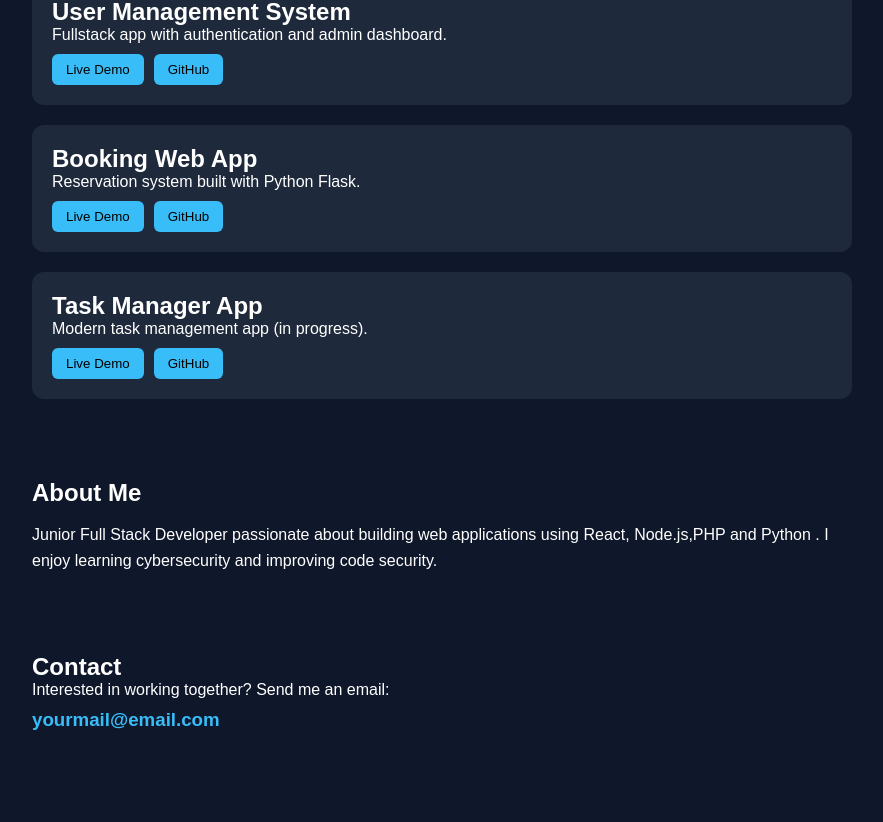
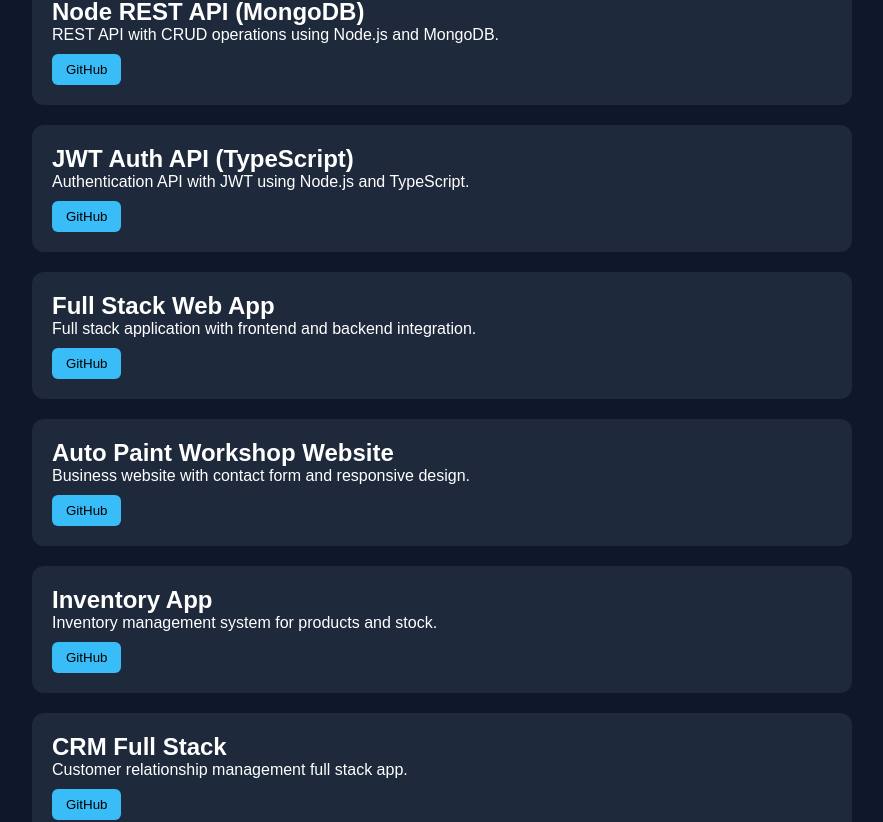
Before and after one commit to Churiflow/portfolio, a React app: page / in a window 1280 px wide. Shown: the part 818-1640 px from the top of the page, without its empty margins (198-1081 px from the left). Before the commit the page ends 1589 px from the top, so only its background shows below. Built offline with nearby package versions, Linux system fonts and the light colour scheme; the HTML template or start-up script is replaced by a standard one.

Commit message:
add real github projects

```diff
--- a/src/pages/Projects.jsx
+++ b/src/pages/Projects.jsx
@@ -5,16 +5,39 @@ function Projects({ language }) {
       title: "Projects",
       projects: [
         {
-          name: "User Management System",
-          desc: "Fullstack app with authentication and admin dashboard.",
+          name: "Node REST API (MongoDB)",
+          desc: "REST API with CRUD operations using Node.js and MongoDB.",
+          github: "https://github.com/Churiflow/node_api_rest_mongo"
         },
         {
-          name: "Booking Web App",
-          desc: "Reservation system built with Python Flask.",
+          name: "JWT Auth API (TypeScript)",
+          desc: "Authentication API with JWT using Node.js and TypeScript.",
+          github: "https://github.com/Churiflow/node-auth-jwt-api-rest-typescript"
         },
         {
-          name: "Task Manager App",
-          desc: "Modern task management app (in progress).",
+          name: "Full Stack Web App",
+          desc: "Full stack application with frontend and backend integration.",
+          github: "https://github.com/Churiflow/FullSctakProjecto"
+        },
+        {
+          name: "Auto Paint Workshop Website",
+          desc: "Business website with contact form and responsive design.",
+          github: "https://github.com/Churiflow/taller-autopintura"
+        },
+        {
+          name: "Inventory App",
+          desc: "Inventory management system for products and stock.",
+          github: "https://github.com/Churiflow/Inventario--App"
+        },
+        {
+          name: "CRM Full Stack",
+          desc: "Customer relationship management full stack app.",
+          github: "https://github.com/Churiflow/CRM-Full-Stack-"
+        },
+        {
+          name: "Event Manager App",
+          desc: "Event planning and management web application.",
+          github: "https://github.com/Churiflow/event-manager-app"
         }
       ]
     },
@@ -22,16 +45,39 @@ function Projects({ language }) {
       title: "Proyectos",
       projects: [
         {
-          name: "Sistema de Gestión de Usuarios",
-          desc: "Aplicación fullstack con autenticación y panel admin.",
+          name: "API REST Node (MongoDB)",
+          desc: "API REST con operaciones CRUD usando Node.js y MongoDB.",
+          github: "https://github.com/Churiflow/node_api_rest_mongo"
         },
         {
-          name: "App de Reservas",
-          desc: "Sistema de reservas creado con Python Flask.",
+          name: "API Autenticación JWT (TypeScript)",
+          desc: "API de autenticación con JWT usando Node.js y TypeScript.",
+          github: "https://github.com/Churiflow/node-auth-jwt-api-rest-typescript"
         },
         {
-          name: "App Gestor de Tareas",
-          desc: "Aplicación moderna de tareas (en progreso).",
+          name: "Aplicación Full Stack",
+          desc: "Aplicación full stack con integración frontend y backend.",
+          github: "https://github.com/Churiflow/FullSctakProjecto"
+        },
+        {
+          name: "Web Taller de Pintura",
+          desc: "Sitio web empresarial con formulario de contacto responsive.",
+          github: "https://github.com/Churiflow/taller-autopintura"
+        },
+        {
+          name: "App Inventario",
+          desc: "Sistema de gestión de inventario y productos.",
+          github: "https://github.com/Churiflow/Inventario--App"
+        },
+        {
+          name: "CRM Full Stack",
+          desc: "Aplicación CRM full stack para gestión de clientes.",
+          github: "https://github.com/Churiflow/CRM-Full-Stack-"
+        },
+        {
+          name: "Gestor de Eventos",
+          desc: "Aplicación web para planificación de eventos.",
+          github: "https://github.com/Churiflow/event-manager-app"
         }
       ]
     }
@@ -49,10 +95,9 @@ function Projects({ language }) {
             <h2>{project.name}</h2>
             <p>{project.desc}</p>
 
-            <div style={styles.buttons}>
-              <button style={styles.btn}>Live Demo</button>
+            <a href={project.github} target="_blank">
               <button style={styles.btn}>GitHub</button>
-            </div>
+            </a>
           </div>
         ))}
       </div>
@@ -64,8 +109,8 @@ const styles = {
   section: { padding: "40px" },
   grid: { display: "grid", gap: "20px", marginTop: "20px" },
   card: { background: "#1e293b", padding: "20px", borderRadius: "12px" },
-  buttons: { display: "flex", gap: "10px", marginTop: "10px" },
   btn: {
+    marginTop: "10px",
     padding: "8px 14px",
     background: "#38bdf8",
     border: "none",
```
